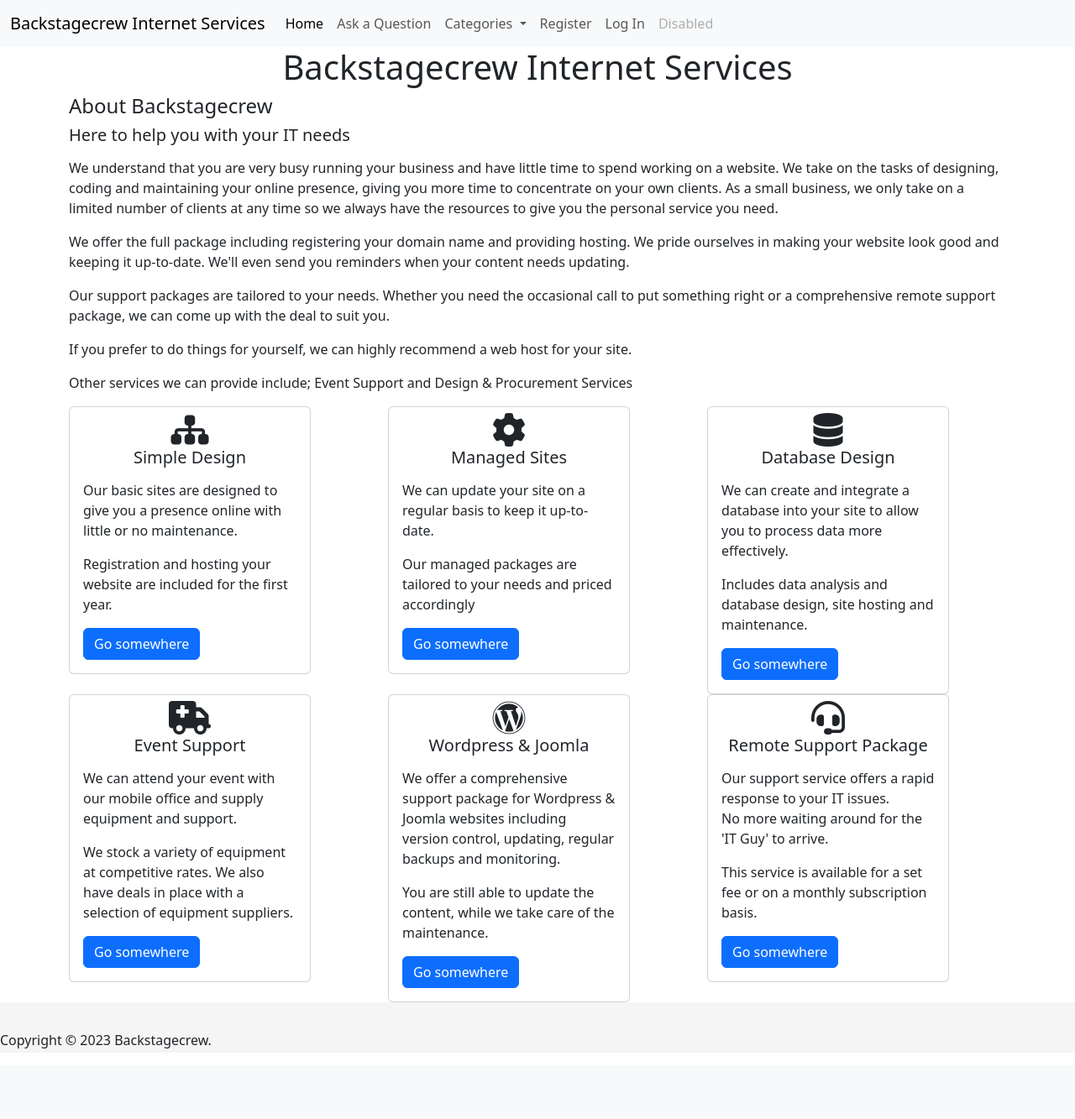
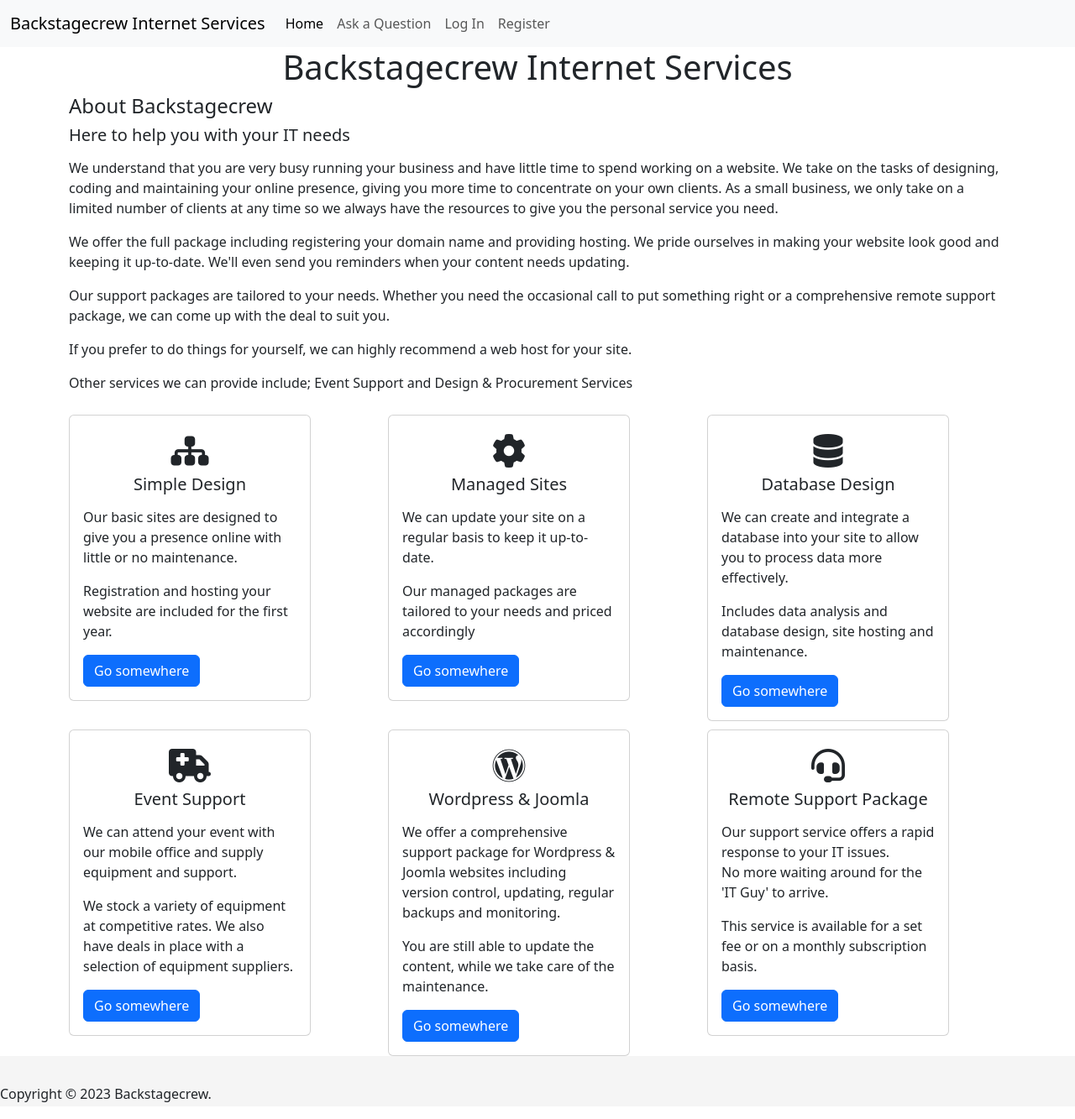
Before and after one commit to BackstagecrewIS/devsite, a Flask app: page / in a window 1280 px wide. Shown: the whole page at 84% size. Before the commit the page ends 1249 px from the top, so only its background shows below. Run offline with Flask 2, Linux system fonts and the light colour scheme; data that the repository does not hold is empty; some libraries are stand-ins or nearby versions.

Commit message:
Update styles

```diff
--- a/faq/static/css/style.css
+++ b/faq/static/css/style.css
@@ -54,3 +54,11 @@ body {
     background-color: black;
     color: gold;
 }
+
+.card {
+    margin-top: 10px;
+}
+
+.card-image {
+    margin: 15px;
+}
--- a/faq/templates/base.html
+++ b/faq/templates/base.html
@@ -27,6 +27,7 @@
                             <li class="nav-item">
                                 <a class="nav-link" href="{{ url_for('add_question') }}">Ask a Question</a>
                             </li>
+                            {% if session['user'] == "admin": %}
                                 <li class="nav-item dropdown">
                                     <a class="nav-link dropdown-toggle" href="#" id="navbarDropdown" role="button" data-bs-toggle="dropdown" aria-expanded="false">
                                         Categories
@@ -34,19 +35,18 @@
                                         <ul class="dropdown-menu" aria-labelledby="navbarDropdown">
                                             <li><a class="dropdown-item" href="{{ url_for('categories') }}">List Categories</a></li>
                                             <li><a class="dropdown-item" href="{{ url_for('add_category') }}">Add Category</a></li>
-                                    <li><a class="dropdown-item" href="#">Edit Categories</a></li>
                                         </ul>
                                 </li>
-                            <li class="nav-item"><a class="nav-link" href="{{ url_for('register') }}">Register</a></li>
+                            {% endif %}
+
                             {% if session['user']: %}
                                 <li class="nav-item"><a class="nav-link" href="{{ url_for('profile', username=session['user']) }}">Profile</a></li>
                                 <li class="nav-item"><a class="nav-link" href="{{ url_for('logout') }}">Log Out</a></li>
                             {% else %}
                                 <li class="nav-item"><a class="nav-link" href="{{ url_for('login') }}">Log In</a></li>
+                                <li class="nav-item"><a class="nav-link" href="{{ url_for('register') }}">Register</a></li>
                             {% endif %}
-                            <li class="nav-item">
-                                <a class="nav-link disabled" href="#" tabindex="-1" aria-disabled="true">Disabled</a>
-                            </li>
+
                         </ul>
                     </div>
                 </div>
--- a/faq/templates/categories.html
+++ b/faq/templates/categories.html
@@ -30,11 +30,11 @@
         </div>
 
         <!-- Modal -->
-        <div class="modal fade" id="modal-{{ category.id }}" tabindex="-1" aria-labelledby="exampleModalLabel" aria-hidden="true">
+        <div class="modal fade" id="modal-{{ category.id }}" tabindex="-1" aria-labelledby="ModalLabel" aria-hidden="true">
             <div class="modal-dialog">
                 <div class="modal-content">
                     <div class="modal-header">
-                        <h1 class="modal-title fs-5" id="exampleModalLabel">Delete Category</h1>
+                        <h1 class="modal-title fs-5" id="ModalLabel">Delete Category</h1>
                         <button type="button" class="btn-close" data-bs-dismiss="modal" aria-label="Close"></button>
                     </div>
                     <div class="modal-body">
```
Lines whose indentation alone changed are shown as unchanged.
